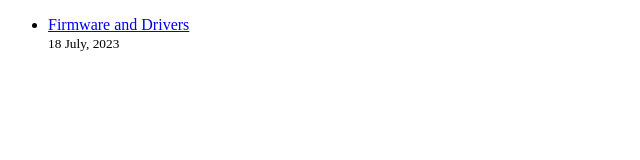
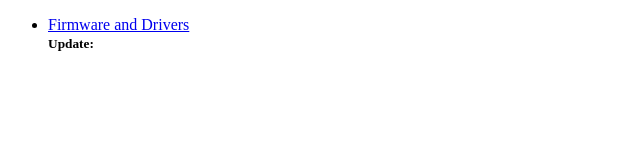
Before and after one commit to leeli0/nextjs, a Next.js app: page / in a window 1280 px wide. Shown: the top 160 px of the page, without its empty margins (0-640 px from the left). Built offline with nearby package versions, Linux system fonts and the light colour scheme.

Commit message:
add more metadata

```diff
--- a/app/blog/[...slug]/page.js
+++ b/app/blog/[...slug]/page.js
@@ -6,7 +6,7 @@ export default async function Page({ params }) {
   return (
     <article>
       <h1>{data.title}</h1>
-      <div>{data.date}</div>
+      <div><b>Release:</b> {data.release} <b>Update:</b> {data.update} <b>Author:</b> {data.author}</div>
       <div dangerouslySetInnerHTML={{ __html: data.contentHtml }} />
     </article>
   )
--- a/app/page.js
+++ b/app/page.js
@@ -6,11 +6,11 @@ export default async function Page() {
   return (
     <section>
       <ul>
-        {data.map(({id, date, title}) => (
+        {data.map(({id, update, title}) => (
           <li key={id}>
           <Link href={`/blog/${id}`}>{title}</Link>
           <br />
-          <small>{date}</small>
+          <small><b>Update:</b> {update}</small>
           </li>
         ))}
       </ul>
```
